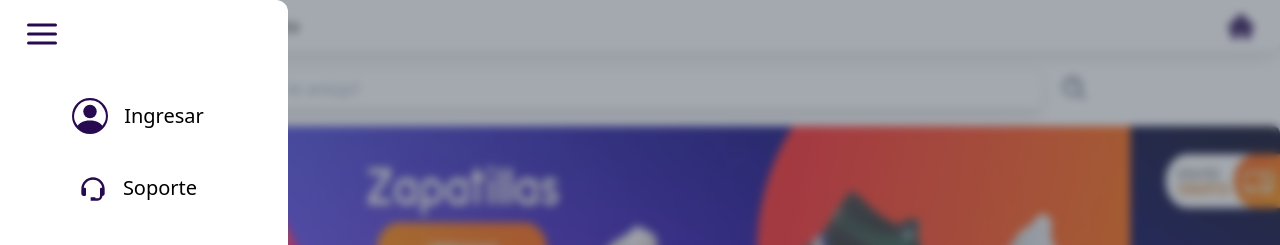
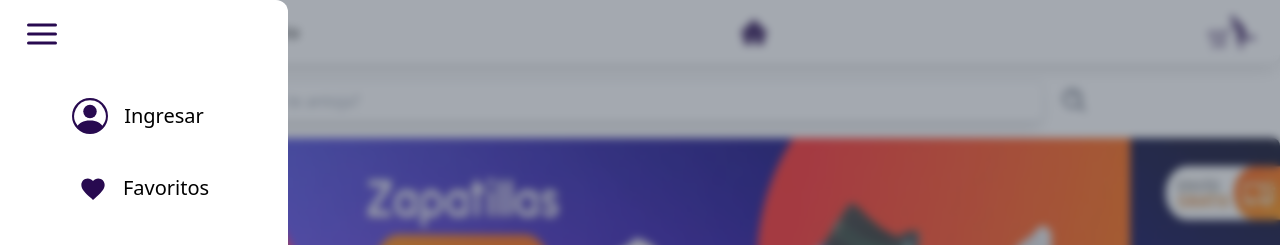
Before and after one commit to MoruApp9/MoruApp-Front, a React (Vite) app in the folder moru-app/: page / in a window 1280 px wide. Both pictures are taken after a click on the button 42 px from the left and 26 px from the top of the page. Shown: the top 245 px of the page. Built offline with nearby package versions, Linux system fonts and the light colour scheme; no server answers.

Commit message:
nav-button

```diff
--- a/moru-app/src/components/Nav.jsx
+++ b/moru-app/src/components/Nav.jsx
@@ -44,7 +44,7 @@ const Nav = () => {
 
         <Link onClick={handleOnClickMenu} to="/"><AiFillHome className="text-3xl text-purple-moru" /></Link>
 
-        {currentUser.userRole === 'buyer' && (<Link to="/carrito-de-compras"><img className="w-12" src={shoppingIcon} alt="shoppingIcon" /></Link>)}
+        {currentUser.userRole !== 'adminCommerce' && (<Link to="/carrito-de-compras"><img className="w-12" src={shoppingIcon} alt="shoppingIcon" /></Link>)}
       </div>
 
       <div onClick={() => { setOpenMenu(false) }} className={`${!openMenu && 'hidden'} bg-gray-600/50 min-h-screen w-full fixed backdrop-blur-sm`}></div>
@@ -63,7 +63,7 @@ const Nav = () => {
                 : <button className="  flex items-center space-x-4 mr-3" onClick={() => loginWithRedirect()}><BsPersonCircle className="text-4xl text-purple-moru" /><span>Ingresar</span></button>
             }</ul >
 
-            {currentUser.userRole === 'buyer' && <ul onClick={() => { setOpenMenu(false) }} className="  order-2 flex justify-center space-x-4 " ><MdFavorite className="w-7 text-purple-moru text-3xl"></MdFavorite><Link to="/fav">Favoritos</Link></ul>}
+            {currentUser.userRole !== 'adminCommerce' && <ul onClick={() => { setOpenMenu(false) }} className="  order-2 flex justify-center space-x-4 " ><MdFavorite className="w-7 text-purple-moru text-3xl"></MdFavorite><Link to="/fav">Favoritos</Link></ul>}
 
             {currentUser.userRole === 'adminCommerce' && <ul onClick={() => { setOpenMenu(false) }} className="  order-2 flex justify-center space-x-4 " ><MdFavorite className="w-7 text-purple-moru text-3xl"></MdFavorite><Link to="/publicar-producto">Publicar</Link></ul>}
 
```
